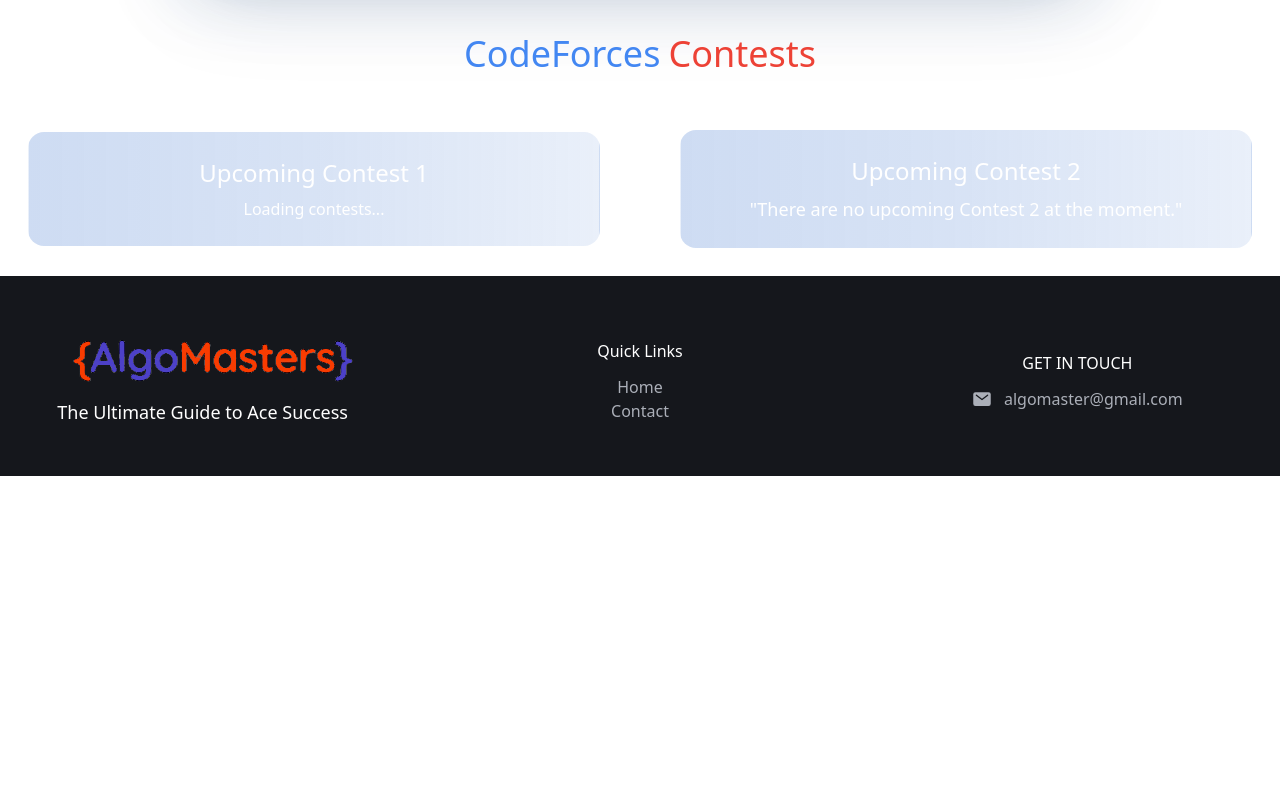
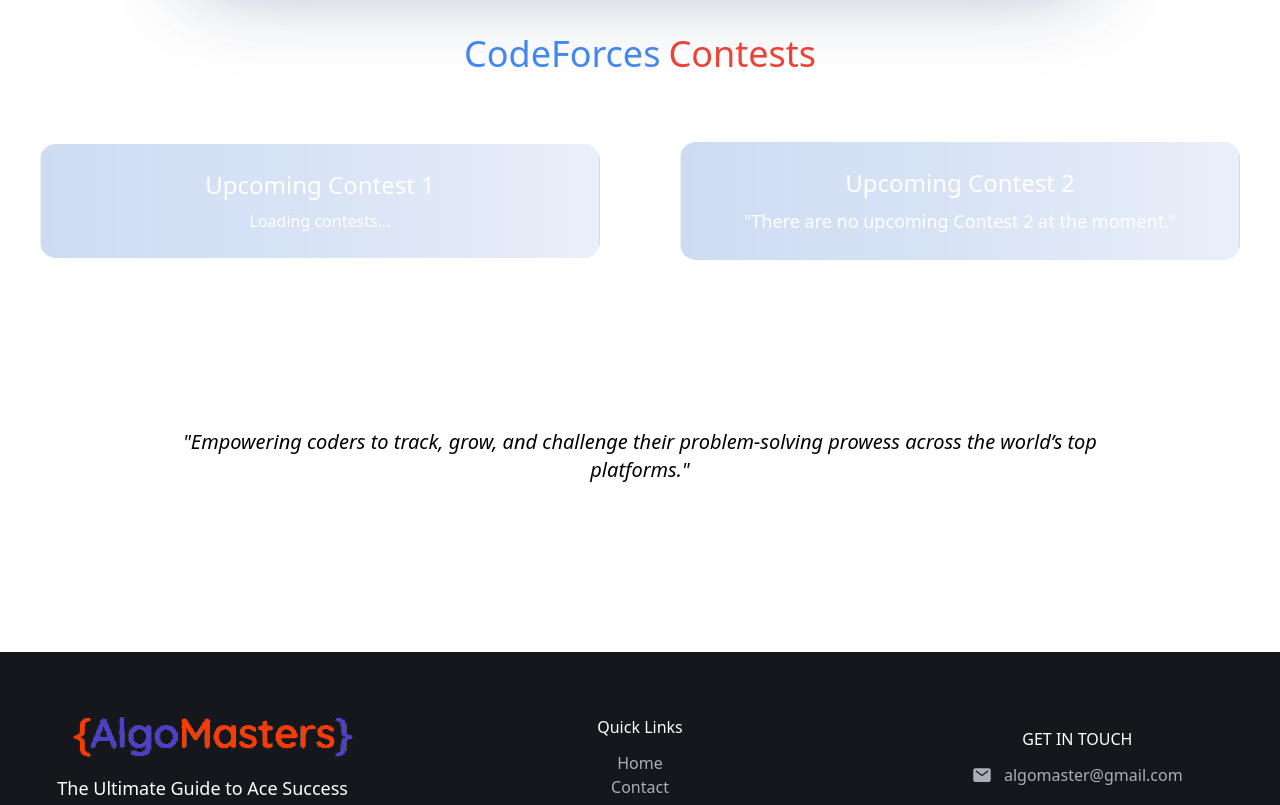
Before and after one commit to Dhiraj-2004/AlgoMaster, a React (Vite) app in the folder frontend/: page / in a window 1280 px wide. Shown: the part 640-1445 px from the top of the page. Before the commit the page ends 1116 px from the top, so only its background shows below. Built offline with nearby package versions, Linux system fonts and the light colour scheme; no server answers.

Commit message:
Home done

```diff
--- a/frontend/src/pages/Home.jsx
+++ b/frontend/src/pages/Home.jsx
@@ -155,7 +155,7 @@
         <h2 className="text-[#ed4236]">Contests</h2>
       </div>
 
-      <div className="flex flex-col xl:flex-row gap-20 items-center justify-center m-7">
+      <div className="flex flex-col xl:flex-row gap-20 items-center justify-center m-10">
         <div className="w-full p-6 text-white rounded-2xl border border-transparent hover:border-blue-500 hover:shadow-lg hover:shadow-indigo-500/25 text-center transparent-bg">
           <h1 className="text-lg sm:text-2xl pb-2">Upcoming Contest 1</h1>
           {contest.length > 0 ? (
@@ -188,6 +188,9 @@
           )}
         </div>
       </div>
+      <div className="m-11 p-11 text-center sm:text-xl">
+        <p className="m-10 p-10 italic">"Empowering coders to track, grow, and challenge their problem-solving prowess across the world’s top platforms."</p>
+      </div>
     </div>
   );
 };
```
